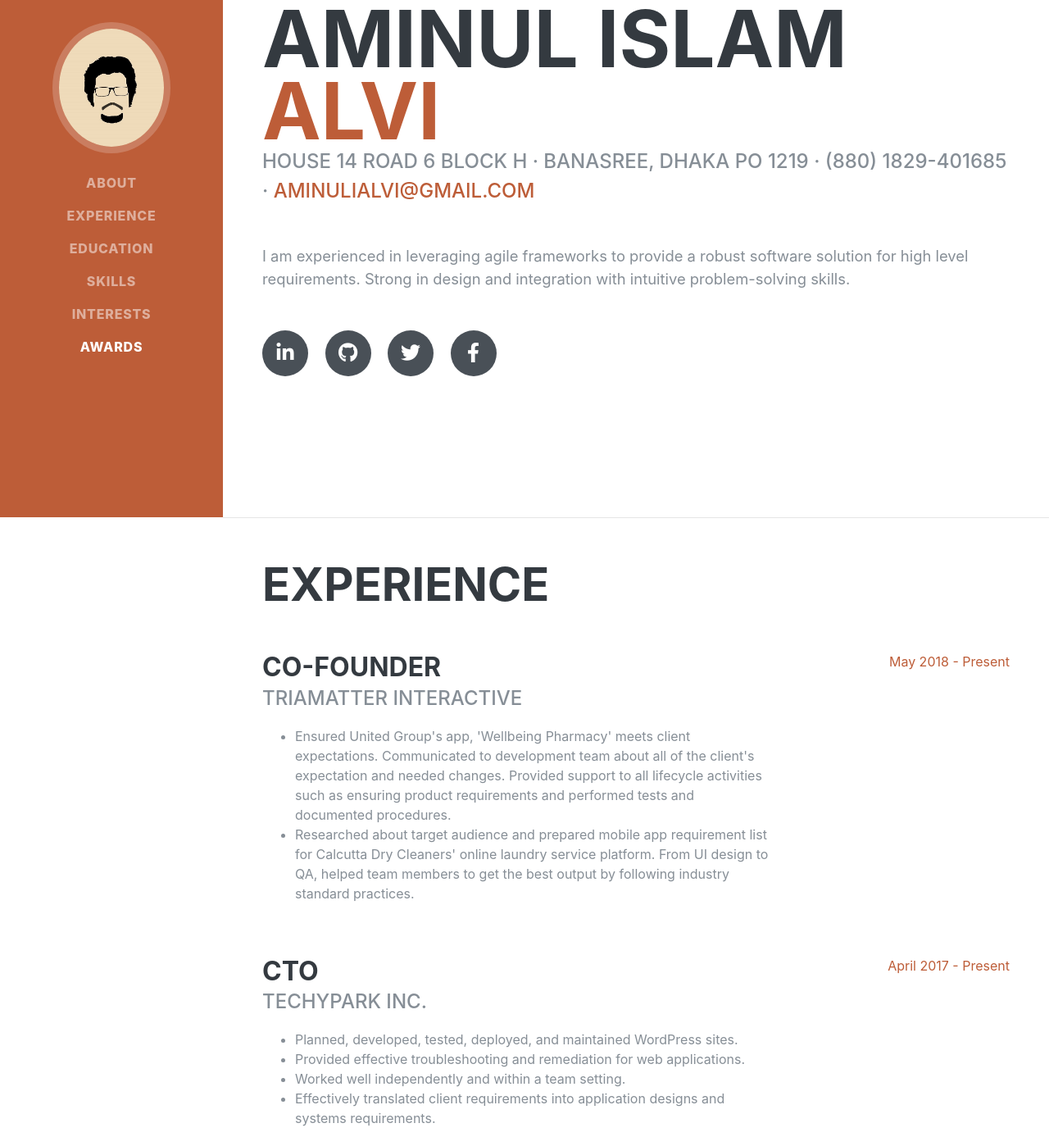
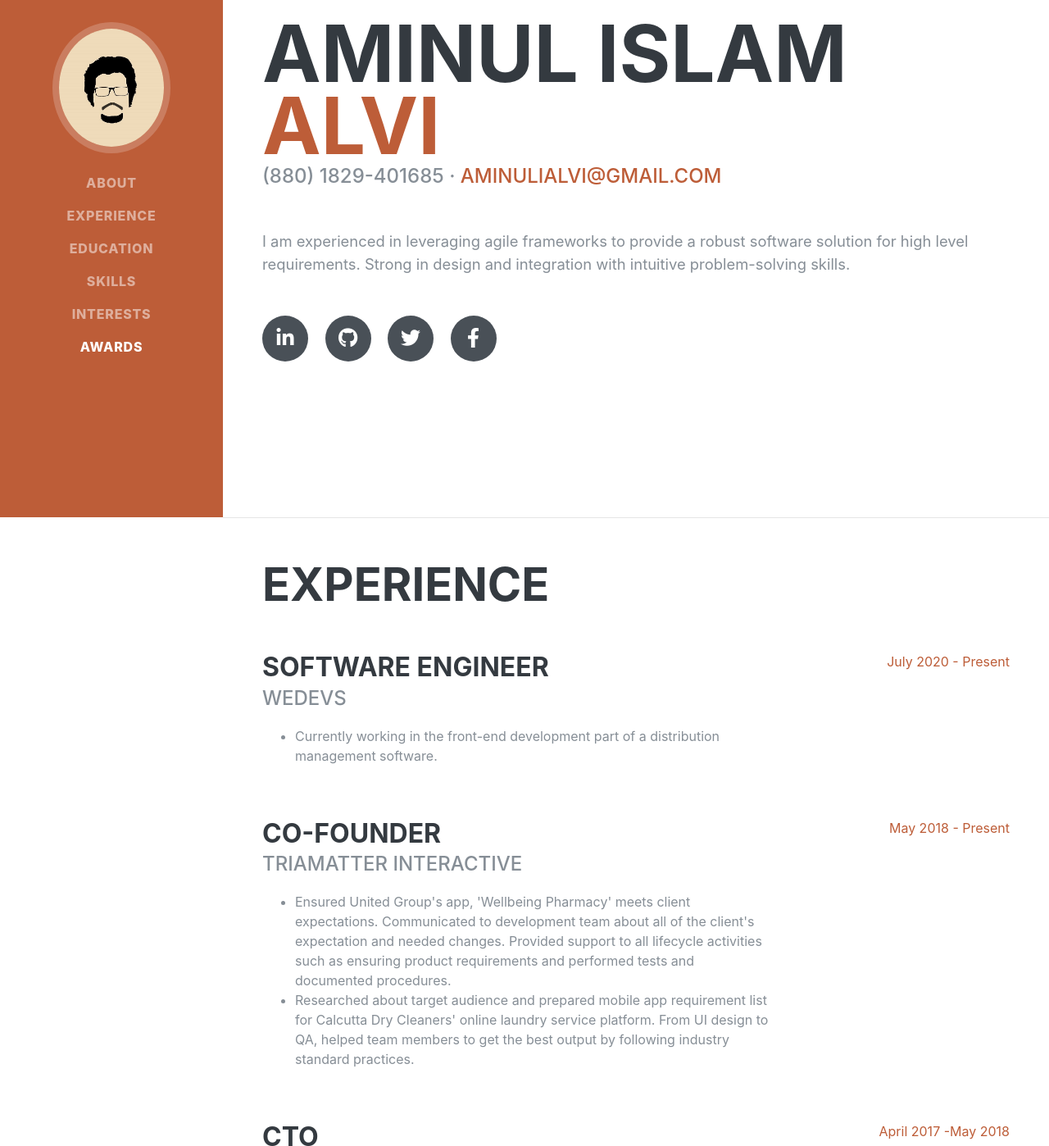
Before and after one commit to aialvi/aialvi.github.io, a plain HTML site: page index.html in a window 1280 px wide. Shown: the part 169-1567 px from the top of the page at 82% size. Drawn offline with Linux system fonts and the light colour scheme; a web font is replaced by a local one.

Commit message:
Added: work information

```diff
--- a/index.html
+++ b/index.html
@@ -5,7 +5,7 @@
 
   <meta charset="utf-8">
   <meta name="viewport" content="width=device-width, initial-scale=1, shrink-to-fit=no">
-  <meta name="description" content="I am experienced in leveraging agile frameworks to provide a robust software solution for high level requirements.">
+  <meta name="description" content="Hello.. I'm a tech person who's experienced in leveraging agile frameworks to provide a robust software solution for high level requirements.">
   <meta name="author" content="Aminul Islam Alvi">
   <meta name="title" content="Aminul Islam Alvi - Software Engineer ">
 
@@ -16,6 +16,13 @@
   <link rel="icon" type="image/png" sizes="32x32" href="/favicon-32x32.png">
   <link rel="icon" type="image/png" sizes="16x16" href="/favicon-16x16.png">
   <link rel="manifest" href="/site.webmanifest">
+
+
+    <!-- Social Media Metatags -->
+
+    <meta property="og:title" content="Aminul Islam Alvi - Software Engineer ">
+    <meta property="og:description" content="Hello.. I'm a tech person who's experienced in leveraging agile frameworks to provide a robust software solution for high level requirements.">
+    <meta property="og:image" content="http://aialvi.me/img/profile.jpg">
 
   <!-- Bootstrap core CSS -->
   <link href="vendor/bootstrap/css/bootstrap.min.css" rel="stylesheet">
@@ -73,7 +80,7 @@
         <h1 class="mb-0">Aminul Islam
           <span class="text-primary">Alvi</span>
         </h1>
-        <div class="subheading mb-5">House 14 Road 6 Block H · Banasree, Dhaka PO 1219 · (880) 1829-401685 ·
+        <div class="subheading mb-5"> (880) 1829-401685 ·
           <a href="mailto:aminulialvi@gmail.com">aminulialvi@gmail.com</a>
         </div>
         <p class="lead mb-5">I am experienced in leveraging agile frameworks to provide a robust software solution for high level requirements. Strong in design and integration with intuitive problem-solving skills.</p>
@@ -99,6 +106,20 @@
     <section class="resume-section p-3 p-lg-5 d-flex justify-content-center" id="experience">
       <div class="w-100">
         <h2 class="mb-5">Experience</h2>
+
+        <div class="resume-item d-flex flex-column flex-md-row justify-content-between mb-5">
+          <div class="resume-content">
+            <h3 class="mb-0">Software Engineer</h3>
+            <div class="subheading mb-3">weDevs</div>
+            <ul>
+              <li>Currently working in the front-end development part of a distribution management software.</li>
+            </ul>
+
+          </div>
+          <div class="resume-date text-md-right">
+            <span class="text-primary">July 2020 - Present</span>
+          </div>
+        </div>
 
         <div class="resume-item d-flex flex-column flex-md-row justify-content-between mb-5">
           <div class="resume-content">
@@ -141,7 +162,7 @@
 
           </div>
           <div class="resume-date text-md-right">
-            <span class="text-primary">April 2017 - Present</span>
+            <span class="text-primary">April 2017 -May 2018</span>
           </div>
         </div>
 
@@ -230,15 +251,15 @@
           <li class="list-inline-item">
             <i class="fab fa-js-square"></i>
           </li>
-          <li class="list-inline-item">
+          <!-- <li class="list-inline-item">
             <i class="fab fa-vue"></i>
-          </li>
+          </li> -->
           <li class="list-inline-item">
             <i class="fab fa-sass"></i>
           </li>
-          <li class="list-inline-item">
-            <i class="fab fa-php"></i>
-          </li>
+          <!-- <li class="list-inline-item">
+            <i class="fab fa-typescript"></i>
+          </li> -->
           <li class="list-inline-item">
             <i class="fab fa-wordpress"></i>
           </li>
```
Also changed, not shown: searchGIF/index.html (+1 -1 lines).
